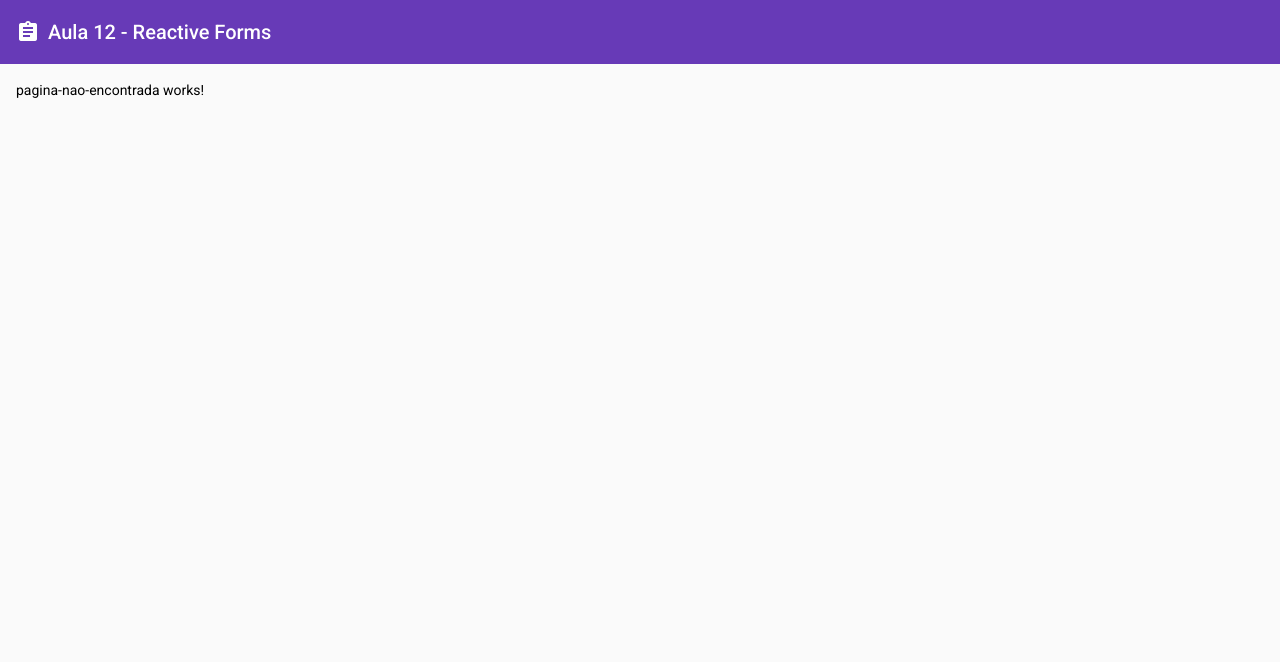
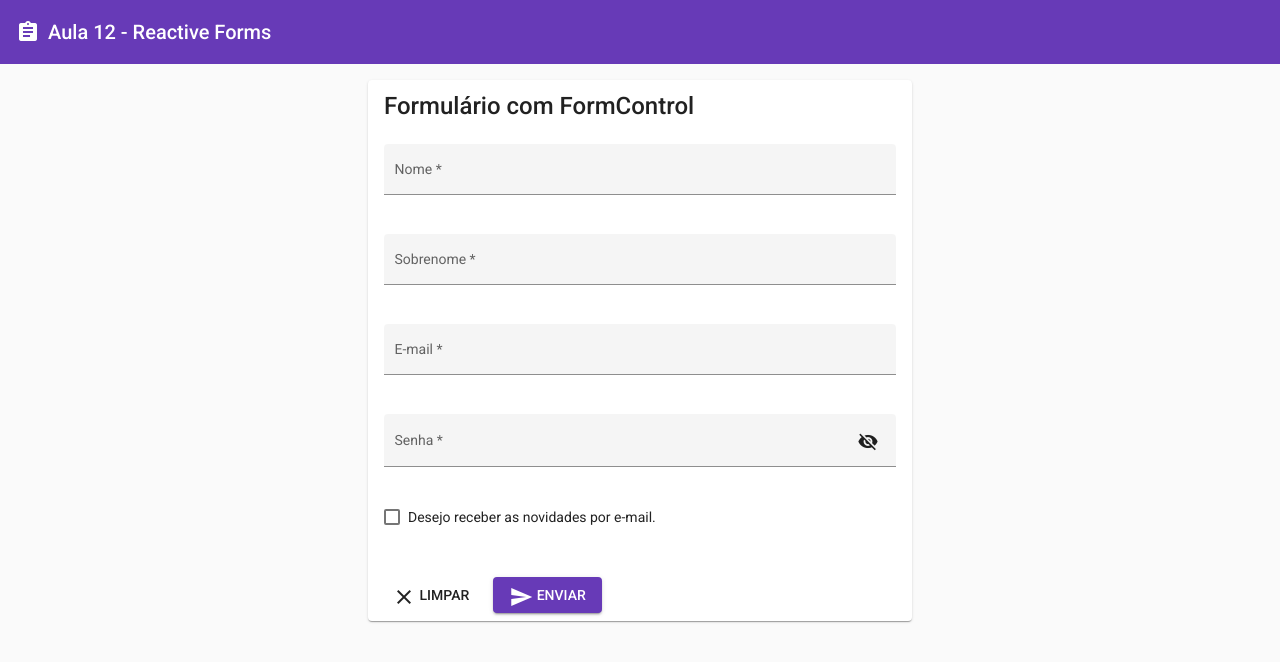
Before and after one commit to latchuk/Aula12, an Angular app: page /exemploFormControl in a window 1280 px wide. Shown: the top 662 px of the page. Built offline with nearby package versions, Linux system fonts and the light colour scheme.

Commit message:
novo exemplo de formulário utilizando FormControl

```diff
--- a/src/app/app-routing.module.ts
+++ b/src/app/app-routing.module.ts
@@ -3,6 +3,7 @@ import { Routes, RouterModule } from '@angular/router';
 import { PaginaNaoEncontradaComponent } from './pagina-nao-encontrada/pagina-nao-encontrada.component';
 import { HomeComponent } from './home/home.component';
 import { ExemploNgModelComponent } from './exemplo-ng-model/exemplo-ng-model.component';
+import { ExemploFormControlComponent } from './exemplo-form-control/exemplo-form-control.component';
 
 
 const routes: Routes = [
@@ -10,6 +11,7 @@ const routes: Routes = [
   { path: '', redirectTo: 'home', pathMatch: 'full' },
   { path: 'home', component: HomeComponent },
   { path: 'exemploNgModel', component: ExemploNgModelComponent },
+  { path: 'exemploFormControl', component: ExemploFormControlComponent },
   { path: '**', component: PaginaNaoEncontradaComponent }
 
 ];
--- /dev/null
+++ b/src/app/exemplo-form-control/exemplo-form-control.component.html
@@ -0,0 +1,78 @@
+<mat-card class="formulario">
+  <mat-card-title>Formulário com FormControl</mat-card-title>
+
+  <br>
+
+  <mat-form-field appearance="fill">
+
+    <mat-label>Nome</mat-label>
+    <input matInput [formControl]="nome" name="Nome">
+
+    <mat-error *ngIf="nome.hasError('required')">O campo deve ser preenchido</mat-error>
+    <mat-error *ngIf="nome.hasError('maxlength')">O campo deve ter no máximo 32 caracteres</mat-error>
+
+  </mat-form-field>
+
+  <br><br>
+
+  <mat-form-field appearance="fill">
+
+    <mat-label>Sobrenome</mat-label>
+    <input matInput [formControl]="sobrenome" name="Sobrenome">
+
+    <mat-error *ngIf="sobrenome.hasError('required')">O campo deve ser preenchido</mat-error>
+    <mat-error *ngIf="sobrenome.hasError('maxlength')">O campo deve ter no máximo 16 caracteres</mat-error>
+
+  </mat-form-field>
+
+  <br><br>
+
+  <mat-form-field appearance="fill">
+
+    <mat-label>E-mail</mat-label>
+    <input matInput type="email" [formControl]="email" name="E-mail">
+
+    <mat-error *ngIf="email.hasError('required')">O campo deve ser preenchido</mat-error>
+    <mat-error *ngIf="email.hasError('email')">O formato do e-mail não é válido</mat-error>
+
+  </mat-form-field>
+
+  <br><br>
+
+  <mat-form-field appearance="fill">
+
+    <mat-label>Senha</mat-label>
+    <input matInput [type]="esconderSenha ? 'password' : 'text'" [formControl]="senha" name="Senha">
+    <button mat-icon-button matSuffix (click)="esconderSenha = !esconderSenha">
+      <mat-icon>{{esconderSenha ? 'visibility_off' : 'visibility'}}</mat-icon>
+    </button>
+
+    <mat-error *ngIf="senha.hasError('required')">O campo deve ser preenchido</mat-error>
+    <mat-error *ngIf="senha.hasError('minlength')">A senha deve ter no mínimo 6 caracteres</mat-error>
+    <mat-error *ngIf="senha.hasError('maxlength')">A senha deve ter no máximo 16 caracteres</mat-error>
+
+  </mat-form-field>
+
+  <br><br>
+
+  <mat-checkbox color="primary" [formControl]="receberNovidades">Desejo receber as novidades por e-mail.</mat-checkbox>
+
+  <br><br><br>
+
+  <mat-card-actions>
+    <button mat-button (click)="limpar()">
+      <mat-icon>clear</mat-icon>
+      LIMPAR
+    </button>
+    <button mat-raised-button color="primary" (click)="enviar()">
+      <mat-icon>send</mat-icon>
+      ENVIAR
+    </button>
+  </mat-card-actions>
+
+</mat-card>
+
+<div *ngIf="jsonDados" class="dados-enviados">
+  <h3>Dados enviados:</h3>
+  <p>{{ jsonDados }}</p>
+</div>
--- /dev/null
+++ b/src/app/exemplo-form-control/exemplo-form-control.component.ts
@@ -0,0 +1,68 @@
+import { Component, OnInit } from '@angular/core';
+import { FormControl, Validators } from '@angular/forms';
+import { isGeneratedFile } from '@angular/compiler/src/aot/util';
+
+@Component({
+  selector: 'app-exemplo-form-control',
+  templateUrl: './exemplo-form-control.component.html',
+  styleUrls: ['./exemplo-form-control.component.scss']
+})
+export class ExemploFormControlComponent implements OnInit {
+
+  nome = new FormControl(null, [Validators.required, Validators.maxLength(32)]);
+  sobrenome = new FormControl(null, [Validators.required, Validators.maxLength(16)]);
+  email = new FormControl(null, [Validators.required, Validators.email]);
+  senha = new FormControl(null, [Validators.required, Validators.minLength(6), Validators.maxLength(16)]);
+  receberNovidades = new FormControl(false);
+
+  esconderSenha = true;
+
+  jsonDados: string;
+
+  constructor() { }
+
+  ngOnInit(): void {
+  }
+
+  limpar() {
+
+    this.nome.setValue(null);
+    this.sobrenome.setValue(null);
+    this.email.setValue(null);
+    this.senha.setValue(null);
+    this.receberNovidades.setValue(false);
+
+    this.jsonDados = null;
+  }
+
+  enviar() {
+
+    this.nome.markAsTouched();
+    this.sobrenome.markAsTouched();
+    this.email.markAsTouched();
+    this.senha.markAsTouched();
+    this.receberNovidades.markAsTouched();
+
+    if (this.nome.invalid ||
+      this.sobrenome.invalid ||
+      this.email.invalid ||
+      this.senha.invalid ||
+      this.receberNovidades.invalid) {
+
+      return;
+
+    }
+
+    const dados = {
+      nome: this.nome.value,
+      sobrenome: this.sobrenome.value,
+      email: this.email.value,
+      senha: this.senha.value,
+      receberNovidades: this.receberNovidades.value,
+    };
+
+    this.jsonDados = JSON.stringify(dados);
+
+  }
+
+}
--- a/src/app/home/home.component.scss
+++ b/src/app/home/home.component.scss
@@ -0,0 +1,3 @@
+mat-card {
+  margin-bottom: 8px;
+}
--- a/src/app/home/home.component.ts
+++ b/src/app/home/home.component.ts
@@ -22,7 +22,15 @@ export class HomeComponent implements OnInit {
         descricao: 'Esse exemplo mostra como contruir um formulário simples e utilizar o binding com o NgModel para capturar o valor de um input.',
         urlCodigo: 'https://github.com/latchuk/Aula12',
         urlExemplo: '/exemploNgModel'
-      }
+      },
+
+      {
+        titulo: 'Formulário com FormControl',
+        subtitulo: 'Formulário simples utilizando o FormControl',
+        descricao: 'Esse exemplo mostra como contruir um formulário simples e utilizar o binding com o FormControl para capturar o valor de um input.',
+        urlCodigo: 'https://github.com/latchuk/Aula12',
+        urlExemplo: '/exemploFormControl'
+      },
 
     ];
 
```
Also changed, not shown: src/app/app.module.ts (+7 -2 lines), src/app/exemplo-form-control/exemplo-form-control.component.scss (added), 1 other file (tests, documents, lock files or other folders).
